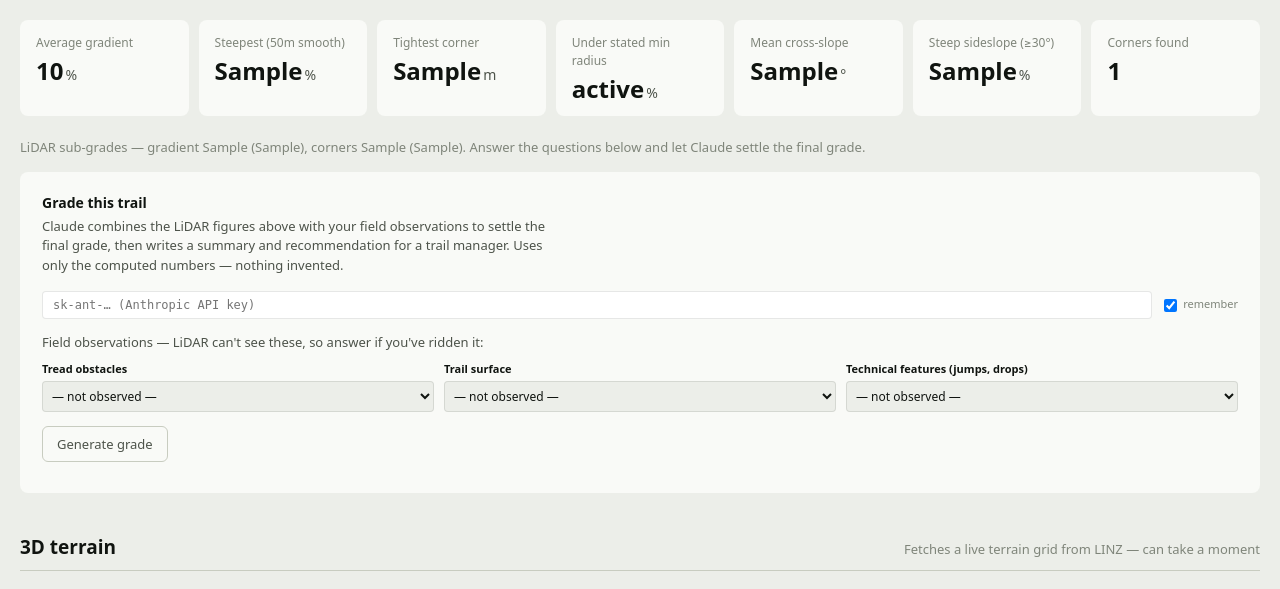
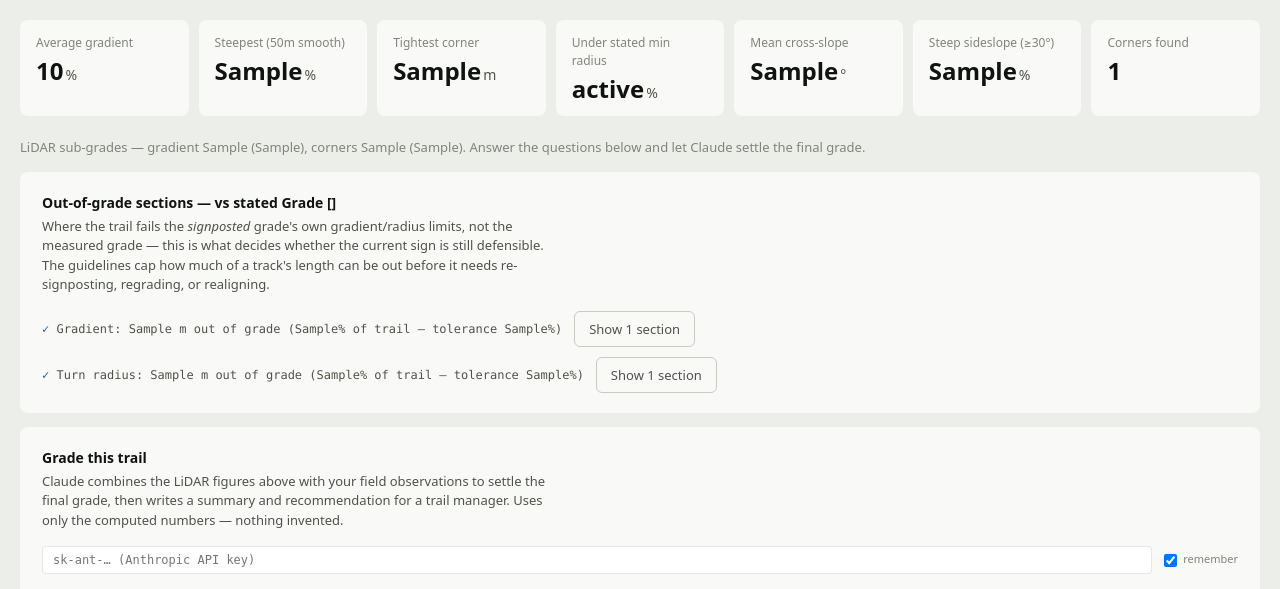
Before and after one commit to Sheasheak/lidar-trail-audit, a Flask app: template trail_grader/templates/result_v11.html in a window 1280 px wide. Shown: the part 252-841 px from the top of the page. Run offline with Flask 3, Linux system fonts and the light colour scheme; the template is opened without the code that fills it: most values are stand-ins (such as "Sample title", 1, 10 or a date in 2020).

Commit message:
Add out-of-grade sections, listed individually with length in metres
Requested by Nick Sutcliffe (DOC) in the 15 Sept "TrailSafe NZ -
Follow Up" email thread, flagged "quite important" for auditing: an
inspector needs each out-of-grade section's length to work out how
much realignment/regrading is needed, and to check the total against
the guidelines' tolerance for the signposted grade (varies by
grade/metric in the existing tables — e.g. 5% for Grade 2 on both
gradient and radius, which is the case Nick described).

Backend: _exceedance_runs() groups consecutive gradient/radius samples
that fail the STATED grade's own threshold into contiguous chainage
runs (same approach as the existing steep_sideslope_runs), each with
start/end chainage, length, and peak value. Computed against the
signposted grade specifically, not the measured grade, since that's
what decides whether the current sign is still defensible.

Frontend: new "Out-of-grade sections" card on the results page, pass/
fail indicator per metric against its tolerance, and a toggle button
per metric to show/hide the detailed section list — keeps the default
view short while letting an inspector drill into specifics, matching
the toggleability DOC also asked for.

Co-Authored-By: Claude Sonnet 5 <noreply@anthropic.com>

```diff
--- a/trail_grader/grader_v11.py
+++ b/trail_grader/grader_v11.py
@@ -407,6 +407,40 @@ def steep_sideslope_runs(sideslopes, station_step, threshold_deg=STEEP_SIDESLOPE
     return runs
 
 
+def _exceedance_runs(stations_values, station_step, is_bad, worse):
+    """Group consecutive out-of-spec samples into contiguous chainage runs —
+    same shape as steep_sideslope_runs, generalised for gradient (above a
+    limit) and turn radius (below a limit). stations_values is a list of
+    (chainage_m, value); worse(a, b) returns whichever of two values is more
+    out-of-spec, for tracking each run's peak. DOC asked for this
+    specifically: individual out-of-grade sections with their length in
+    metres, so an inspector can total it against the guidelines' tolerance
+    for the signposted grade, rather than just seeing one aggregate %."""
+    runs, cur = [], None
+    for i, v in stations_values:
+        bad = is_bad(v)
+        if bad:
+            if cur is not None and i - cur["end_m"] <= station_step:
+                cur["end_m"] = i
+                cur["peak"] = worse(cur["peak"], v)
+            else:
+                if cur is not None:
+                    runs.append(cur)
+                cur = {"start_m": i, "end_m": i, "peak": v}
+        elif cur is not None:
+            runs.append(cur)
+            cur = None
+    if cur is not None:
+        runs.append(cur)
+    for r in runs:
+        r["length_m"] = r["end_m"] - r["start_m"] + station_step
+        # float(): gradient values come from a numpy array (np.float64),
+        # radius values from pure-Python math — normalise both to plain
+        # Python floats so the result dict stays JSON-serialisable.
+        r["peak"] = float(round(r["peak"], 1))
+    return runs
+
+
 def circumradius(p1, p2, p3):
     (ax, ay), (bx, by), (cx, cy) = p1, p2, p3
     a, b, c = math.dist(p1, p2), math.dist(p2, p3), math.dist(p1, p3)
@@ -602,6 +636,21 @@ def run_audit(kml_bytes, trail_name="Trail", stated_grade=4, progress=None, want
                                 f"steepest {worst_gradient:.1f}% ({cap})")
             break
 
+    # ---- out-of-grade sections (gradient), against the STATED/signposted
+    # grade specifically — DOC wants each section individually with its
+    # length in metres, so an inspector can total it against the
+    # guidelines' tolerance for that grade and see at a glance whether the
+    # track passes or needs regrading/realigning. ----
+    stated_abs_limit = GRADIENT_ABS_MAX[stated_grade]
+    gradient_offset = window // 2  # smoothed_dense[i] ~= chainage i+offset (convolve('valid') drops window-1 samples)
+    gradient_exceedances = _exceedance_runs(
+        [(i + gradient_offset, v) for i, v in enumerate(smoothed_dense)],
+        station_step=1, is_bad=lambda v: abs(v) > stated_abs_limit,
+        worse=lambda a, b: a if abs(a) >= abs(b) else b)
+    gradient_out_length_m = round(sum(r["length_m"] for r in gradient_exceedances), 1)
+    gradient_out_pct = round(gradient_out_length_m / line.length * 100, 1) if line.length else 0.0
+    gradient_tolerance_pct = next(t for g, _, _, t in GRADIENT_GRADES if g == stated_grade)
+
     # ---- corner radius ----
     step = 5
     radii_sampled = [
@@ -623,6 +672,14 @@ def run_audit(kml_bytes, trail_name="Trail", stated_grade=4, progress=None, want
             radius_reason = (f"{pct_out:.1f}% under {min_radius} m (tolerance {tolerance}%), "
                               f"tightest {tightest:.1f} m (floor {one_harder} m)")
             break
+
+    # ---- out-of-grade sections (turn radius), same approach as gradient ----
+    radius_exceedances = _exceedance_runs(
+        [(step + i, v) for i, v in enumerate(radii_sampled)],
+        station_step=1, is_bad=lambda v: v < stated_min, worse=min)
+    radius_out_length_m = round(sum(r["length_m"] for r in radius_exceedances), 1)
+    radius_out_pct = round(radius_out_length_m / line.length * 100, 1) if line.length else 0.0
+    radius_tolerance_pct = next(t for g, _, t in RADIUS_GRADES if g == stated_grade)
 
     overall_grade = max(gradient_grade, radius_grade)
 
@@ -690,7 +747,7 @@ def run_audit(kml_bytes, trail_name="Trail", stated_grade=4, progress=None, want
 
     # ---- gradient profile (matplotlib PNG) ----
     note("Drawing charts…")
-    abs_limit = GRADIENT_ABS_MAX[stated_grade]
+    abs_limit = stated_abs_limit  # same value, computed earlier alongside gradient_exceedances
     x = np.arange(len(smoothed_dense))
     y = np.asarray(smoothed_dense)
     fig, ax = plt.subplots(figsize=(12, 5))
@@ -747,6 +804,14 @@ def run_audit(kml_bytes, trail_name="Trail", stated_grade=4, progress=None, want
         "worst_gradient": round(worst_gradient, 1),
         "tightest_corner": None if math.isinf(tightest) else round(tightest, 1),
         "pct_under_stated_min": round(under, 1),
+        "gradient_exceedances": gradient_exceedances,
+        "gradient_out_length_m": gradient_out_length_m,
+        "gradient_out_pct": gradient_out_pct,
+        "gradient_tolerance_pct": gradient_tolerance_pct,
+        "radius_exceedances": radius_exceedances,
+        "radius_out_length_m": radius_out_length_m,
+        "radius_out_pct": radius_out_pct,
+        "radius_tolerance_pct": radius_tolerance_pct,
         "n_corners": len(corners),
         "mean_abs_sideslope": round(mean_abs_sideslope, 1) if mean_abs_sideslope is not None else None,
         "pct_steep_sideslope": round(pct_steep_sideslope, 1) if pct_steep_sideslope is not None else None,
--- a/trail_grader/templates/result_v11.html
+++ b/trail_grader/templates/result_v11.html
@@ -43,6 +43,62 @@
     LiDAR sub-grades — gradient {{ r.gradient_grade }} ({{ r.gradient_reason }}), corners {{ r.radius_grade }}
     ({{ r.radius_reason }}). Answer the questions below and let Claude settle the final grade.
   </p>
+
+  <!-- ================= OUT-OF-GRADE SECTIONS ================= -->
+  <section class="card" id="exceed-card" style="margin-top:14px">
+    <h3>Out-of-grade sections — vs stated Grade {{ r.stated_grade }}</h3>
+    <p class="card-sub">Where the trail fails the <em>signposted</em> grade's own gradient/radius limits, not the
+      measured grade — this is what decides whether the current sign is still defensible. The guidelines cap how
+      much of a track's length can be out before it needs re-signposting, regrading, or realigning.</p>
+    <div class="checkrow" style="border-top:0;padding-top:0;flex-direction:column;align-items:flex-start;gap:10px">
+      <div style="display:flex;align-items:center;gap:12px;flex-wrap:wrap">
+        <span class="{{ 'fail' if r.gradient_out_pct > r.gradient_tolerance_pct else '' }}">
+          Gradient: {{ r.gradient_out_length_m }} m out of grade
+          ({{ r.gradient_out_pct }}% of trail — tolerance {{ r.gradient_tolerance_pct }}%)
+        </span>
+        {% if r.gradient_exceedances %}
+        <button type="button" class="ghost toggle-btn" data-target="gradient-sections" aria-pressed="false">
+          Show {{ r.gradient_exceedances|length }} section{{ 's' if r.gradient_exceedances|length != 1 else '' }}
+        </button>
+        {% endif %}
+      </div>
+      <div style="display:flex;align-items:center;gap:12px;flex-wrap:wrap">
+        <span class="{{ 'fail' if r.radius_out_pct > r.radius_tolerance_pct else '' }}">
+          Turn radius: {{ r.radius_out_length_m }} m out of grade
+          ({{ r.radius_out_pct }}% of trail — tolerance {{ r.radius_tolerance_pct }}%)
+        </span>
+        {% if r.radius_exceedances %}
+        <button type="button" class="ghost toggle-btn" data-target="radius-sections" aria-pressed="false">
+          Show {{ r.radius_exceedances|length }} section{{ 's' if r.radius_exceedances|length != 1 else '' }}
+        </button>
+        {% endif %}
+      </div>
+    </div>
+
+    {% if r.gradient_exceedances %}
+    <table class="flags" id="gradient-sections" style="display:none;margin-top:16px">
+      <caption style="text-align:left;font-size:12px;color:var(--ink-3);margin-bottom:6px">Gradient — out-of-grade sections</caption>
+      <thead><tr><th scope="col">Chainage</th><th scope="col">Length</th><th scope="col">Peak gradient</th></tr></thead>
+      <tbody>
+        {% for run in r.gradient_exceedances %}
+        <tr><td>{{ run.start_m }}–{{ run.end_m }} m</td><td>{{ run.length_m }} m</td><td>{{ run.peak }}%</td></tr>
+        {% endfor %}
+      </tbody>
+    </table>
+    {% endif %}
+
+    {% if r.radius_exceedances %}
+    <table class="flags" id="radius-sections" style="display:none;margin-top:16px">
+      <caption style="text-align:left;font-size:12px;color:var(--ink-3);margin-bottom:6px">Turn radius — out-of-grade sections</caption>
+      <thead><tr><th scope="col">Chainage</th><th scope="col">Length</th><th scope="col">Tightest radius</th></tr></thead>
+      <tbody>
+        {% for run in r.radius_exceedances %}
+        <tr><td>{{ run.start_m }}–{{ run.end_m }} m</td><td>{{ run.length_m }} m</td><td>{{ run.peak }} m</td></tr>
+        {% endfor %}
+      </tbody>
+    </table>
+    {% endif %}
+  </section>
 
   <!-- ================= QUESTIONS + AI GRADING ================= -->
   <section class="card" id="ai-summary-card" style="margin-top:14px">
@@ -229,6 +285,17 @@ function showVerdict(grade, gradeName) {
   }
 }
 
+document.querySelectorAll('.toggle-btn').forEach(btn => {
+  const target = document.getElementById(btn.dataset.target);
+  const n = target.querySelectorAll('tbody tr').length;
+  btn.addEventListener('click', () => {
+    const showing = btn.getAttribute('aria-pressed') === 'true';
+    target.style.display = showing ? 'none' : '';
+    btn.setAttribute('aria-pressed', showing ? 'false' : 'true');
+    btn.textContent = (showing ? 'Show ' : 'Hide ') + n + ' section' + (n !== 1 ? 's' : '');
+  });
+});
+
 const apiKeyInput = document.getElementById('ai-api-key');
 const rememberBox = document.getElementById('ai-api-key-remember');
 const savedKey = localStorage.getItem('anthropic_api_key');
```
